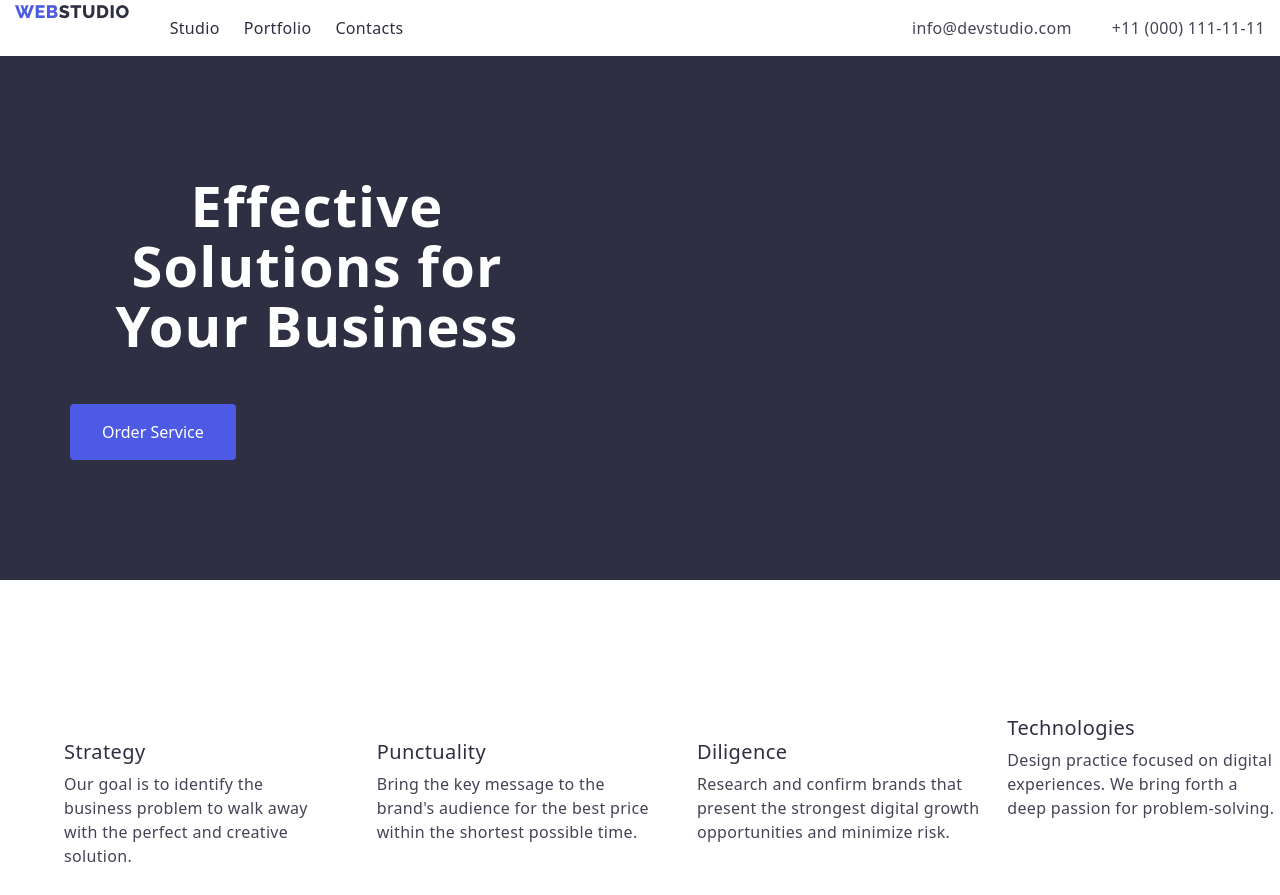
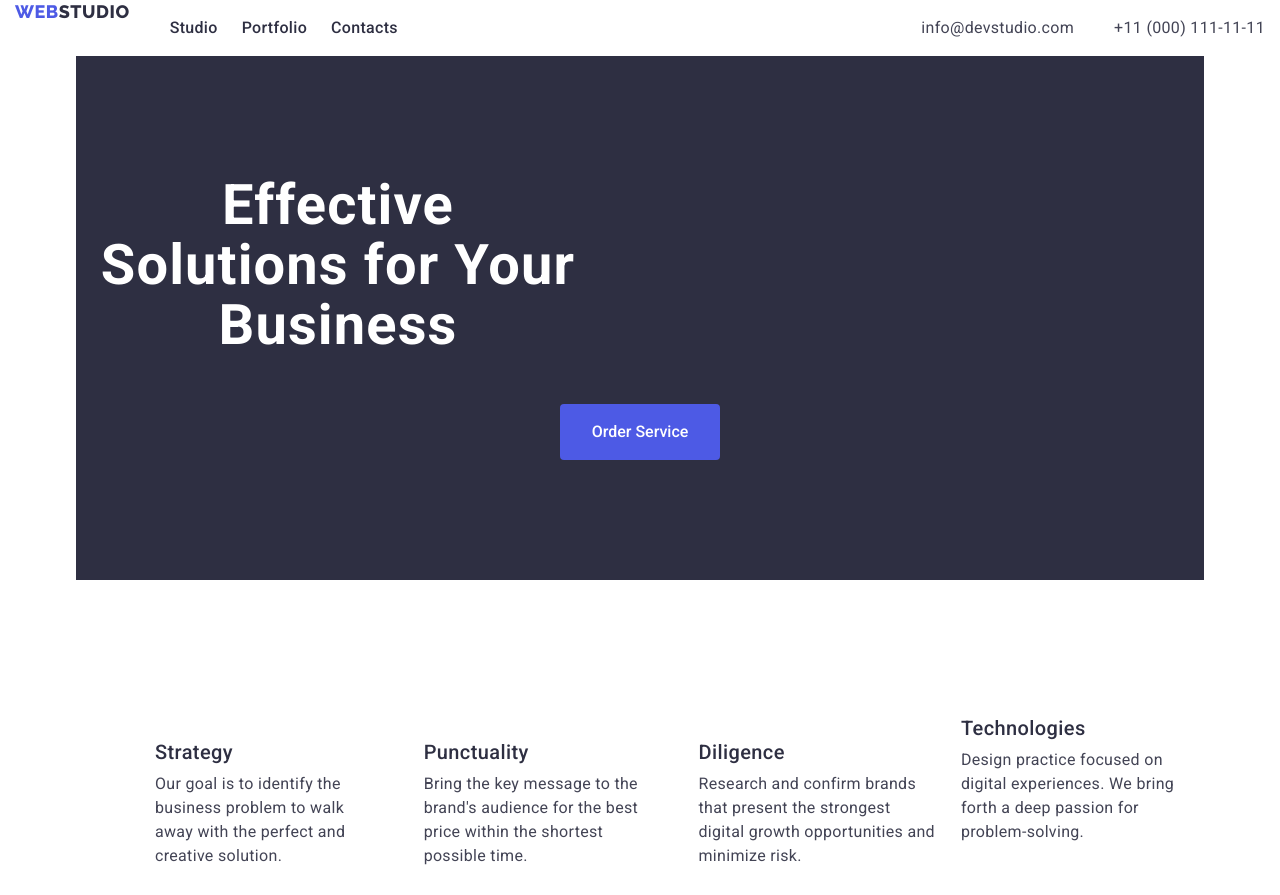
Before and after one commit to konotopdv/goit-markup-hw-03, a plain HTML site: page index.html in a window 1280 px wide. Shown: the top 895 px of the page. Drawn offline with nearby package versions, Linux system fonts and the light colour scheme.

Commit message:
version3

```diff
--- a/css/styles.css
+++ b/css/styles.css
@@ -6,8 +6,16 @@
     --blue: #4d5ae5;
     --white-two: #e7e9fc;
     --white-three: #f4f4fd
-   ;
+   ;}
+html {
+    box-sizing: border-box ;
 }
+*,
+*::before,
+*::after {
+    box-sizing: inherit;
+}
+
 ul {
     list-style-type: none;
 }
@@ -46,15 +54,18 @@ body {
     font-family: 'Roboto', sans-serif;
     color: var(--contact-cl);
     background-color: var(--white);
+    margin: 0;
 }
 
 .container {
     width: 100%;
-    max-width: 1170px;
+    max-width: 1128px;
     padding: 0 15px;
-    margin: 0 auto;
+    margin-left: auto;
+    margin-right: auto;
+    outline: tomato;
 }
-.header-container {
+.header-container  {
     display: flex;
     justify-content: space-between;
     align-items: center;
@@ -90,6 +101,7 @@ body {
 .nav-list {
     display: flex;
     flex-grow: 1;
+
 }
 .nav-link{
     color: var(--navy);
@@ -125,26 +137,28 @@ body {
   .nav-address {
       display: flex;
       gap: 40px;
+    padding: 0;
+        margin: 0;
   }
 
 
 
- .hero {
+ .hero .container {
     background-color: var(--navy);
     padding-top: 120px;
     padding-bottom: 120px;
+    text-align: center;
 
 
  }
-.hero-title{
+.hero-title {
     color: var(--white);
         font-size: 56px;
         line-height: 1.07;
         letter-spacing: 0.02em;
+        width: 496;
+        margin-top: 0;
         margin-bottom: 48px;
-        width: 496;
-        text-align: center;
-
 
 }
 .hero .container {
@@ -155,10 +169,7 @@ body {
     width: 494px;
 
 }
-.hero-btn-wrapper {
-    display: flex;
-    align-items: center;
-}
+
 .about {
     padding-top: 120px;
     padding-bottom: 120px;
@@ -168,6 +179,7 @@ body {
 }
 .about-item:not(:last-child){
   margin: 24px;
+
 }
 
 .about-title{
@@ -186,7 +198,7 @@ body {
 
 }
 
-.work {
+.work  .container {
     padding-top: 120px;
     padding-bottom: 120px;
 }
@@ -206,11 +218,16 @@ body {
 
 }
 
-.people {
+.people .container {
+    background-color: var(--white-three);
     padding-top: 120px;
     padding-bottom: 120px;
-    background-color: var (var(--white-three));
+
+
+
+
 }
+
 .people-slogan {
     color: var(--navy);
     font-size: 36px;
@@ -219,6 +236,7 @@ body {
     margin-bottom: 72px;
     text-align: center;
 
+
 }
 .people-list {
     display: flex;
@@ -226,9 +244,11 @@ body {
         margin-bottom: 120px;
         flex-wrap: wrap;
 
+
 }
 .people-img {
-flex-basis: calc(100%/4-24px);
+flex-basis: calc((100%-48px)/4);
+
 
 }
 .master {
@@ -262,7 +282,8 @@ flex-basis: calc(100%/4-24px);
     background-color: var(--blue);
     border-radius: 4px ;
     cursor: pointer;
-    padding: 16px 32px
+    padding: 16px 32px;
+    text-align: center;
 }
 .button-hero:hover,
 .button-hero:focus {
--- a/index.html
+++ b/index.html
@@ -5,7 +5,6 @@
     <meta http-equiv="X-UA-Compatible" content="IE=edge" />
     <meta name="viewport" content="width=device-width, initial-scale=1.0" />
     <title>goit-markup-hw-01</title>
-    <link rel="stylesheet" href="./css/styles.css" />
     <link rel="preconnect" href="https://fonts.googleapis.com" />
     <link rel="preconnect" href="https://fonts.gstatic.com" crossorigin />
     <link
@@ -16,10 +15,10 @@
       rel="stylesheet"
       href="https://cdnjs.cloudflare.com/ajax/libs/modern-normalize/1.1.0/modern-normalize.min.css"
     />
+    <link rel="stylesheet" href="./css/styles.css" />
   </head>
   <body>
-    <header>
-      <div class="header-container">
+    <header class="header-container">
       <nav class="nav-list">
         <a class="logo" href="./index.html">
           <span class="color-web">WEB</span
@@ -49,7 +48,6 @@
           </li>
         </ul>
       </address>
-      </div>
     </header>
     <main>
       <section class="hero">
@@ -60,15 +58,17 @@
           <div class="hero-btn-wrapper">
             <button class="button-hero" type="button">Order Service</button>
           </div>
+        </div>
       </section>
       <section class="about">
+        <div class="container">
           <h2 class="visually-hidden">Advantages</h2>
           <ul class="about-list">
             <li class="about-item">
               <h3 class="about-title">Strategy</h3>
               <p class="about-text">
-              Our goal is to identify the business problem to walk away with the
-              perfect and creative solution.
+                Our goal is to identify the business problem to walk away with
+                the perfect and creative solution.
               </p>
             </li>
             <li class="about-item">
@@ -96,6 +96,7 @@
         </div>
       </section>
       <section class="work">
+        <div class="container">
           <h2 class="work-slogan">What are we doing</h2>
           <ul class="work-list">
             <li class="work-img">
@@ -115,23 +116,40 @@
               />
             </li>
             <li>
-            <img src="./images/nout.jpg" width="360" height="400" alt="nout" />
+              <img
+                src="./images/nout.jpg"
+                width="360"
+                height="400"
+                alt="nout"
+              />
             </li>
           </ul>
+        </div>
       </section>
       <section class="people">
+        <div class="container">
           <h2 class="people-slogan">Our Team</h2>
           <ul class="people-list">
             <li class="people-img">
               <div class="master">
-            <img src="./images/mark.jpg" width="264" height="260" alt="mark" />
+                <img
+                  src="./images/mark.jpg"
+                  width="264"
+                  height="260"
+                  alt="mark"
+                />
                 <h3 class="name">Mark Guerrero</h3>
                 <p class="job">Product Designer</p>
               </div>
             </li>
             <li class="people-img">
               <div class="master">
-            <img src="./images/tom.jpg" width="264" height="260" alt="tom" />
+                <img
+                  src="./images/tom.jpg"
+                  width="264"
+                  height="260"
+                  alt="tom"
+                />
                 <h3 class="name">Tom Ford</h3>
                 <p class="job">Frontend Developer</p>
               </div>
@@ -161,6 +179,7 @@
               </div>
             </li>
           </ul>
+        </div>
       </section>
     </main>
     <footer class="footer">
```
Also changed, not shown: portfolio.html (+8 -3 lines). Lines whose indentation alone changed are shown as unchanged.
